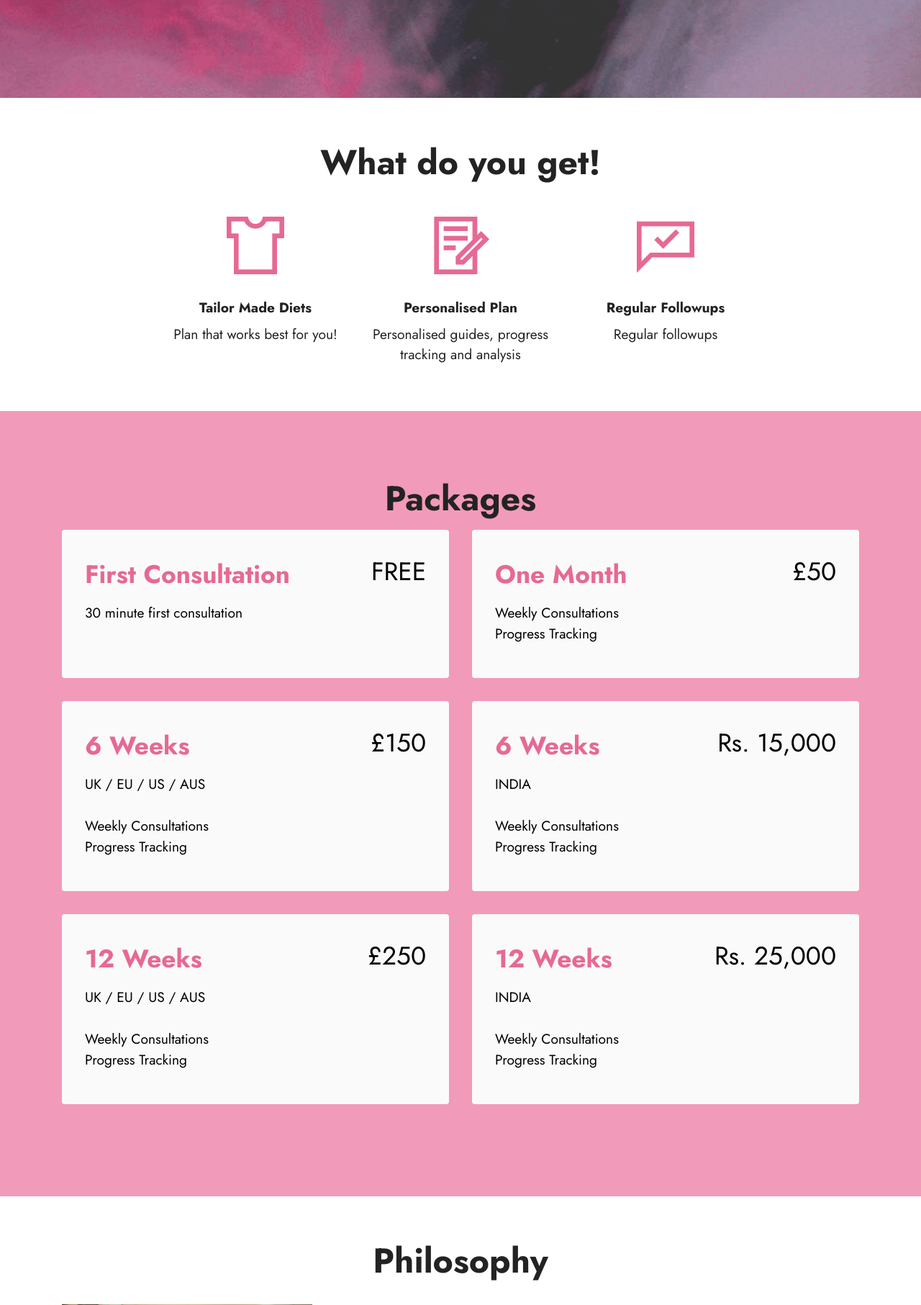
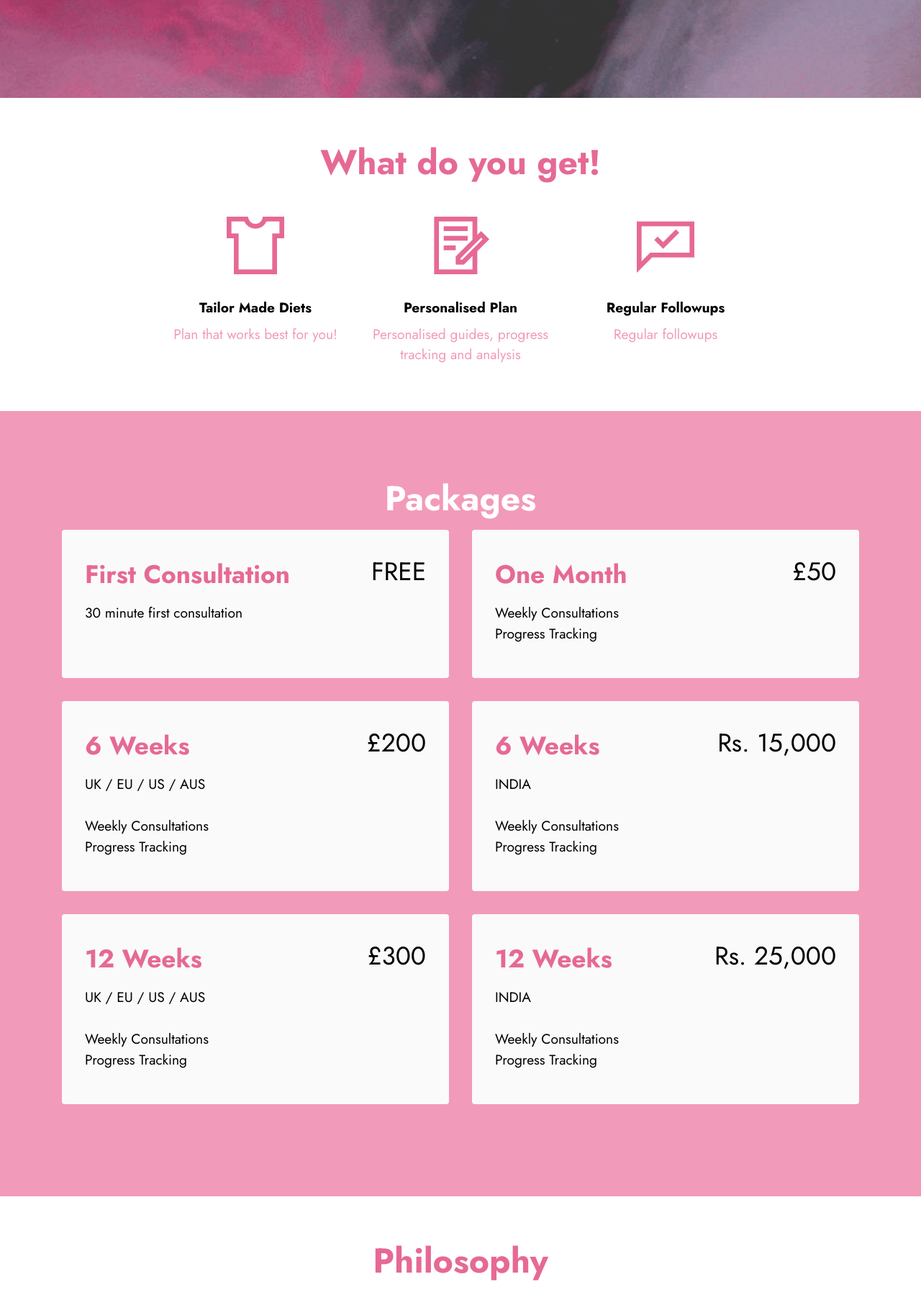
Before and after one commit to raghdip/boldnix.github.io, a PHP site: page / in a window 1280 px wide. Shown: the part 664-2477 px from the top of the page at 72% size. Run offline with PHP 8.4, Linux system fonts and the light colour scheme; some web fonts are replaced.

Commit message:
schedule

```diff
--- a/assets/images/hashes.json
+++ b/assets/images/hashes.json
@@ -1 +1 @@
-{"NarzWuRgGzzkENnuuj/6Cg==":"mbr-1920x1280.jpg","KJRc+4/RBRw0ouwvDOE2kA==":"bold.gif","BVXboHiuDgHMJNA5Zq0QvQ==":"bold-121x121.png","/N3YQbSULnQjhmVSTCOj5Q==":"bold-1-121x121.png","w5pY9egrPBhbBHDAUfDHHQ==":"bold-500x500.png","yHlkplqKm9sRB1vs9x2KAg==":"bold-1-500x500.png","XoR4GEKaWruA8kqwLD7G9w==":"bold-2-500x500.png","mzqn5J4Y7kV0xE7dJV/M9w==":"mbr-1000x667.jpg","sNIDhyk97ZTxLY3/czXFbg==":"mbr-1-1000x667.jpg","XOZHhawbAuX6AkQ8Qc+FOw==":"mbr-1000x661.jpg","4kXFEAjiKdlwxPohMeUxAA==":"bold%20(1)-500x500.png","6Nw8tKU09uFG82xTXzaRpA==":"ezgif-2-a26d43f3e6.gif","btUx6k7/KwqUMnSR+M6FwQ==":"ezgif-2-74ef3ade81.gif","A+PvaZjBqx/wx3A4HSb3ow==":"ink%20-%2058193.gif","pIuY1bhRjNtFY3XYSf4osA==":"ezgif-2-99bfd5156f.gif","55bR1QLSB4X3A6LxsNZCmA==":"ezgif-2-b2cf30c821.gif"}
+{"NarzWuRgGzzkENnuuj/6Cg==":"mbr-1920x1280.jpg","KJRc+4/RBRw0ouwvDOE2kA==":"bold.gif","BVXboHiuDgHMJNA5Zq0QvQ==":"bold-121x121.png","/N3YQbSULnQjhmVSTCOj5Q==":"bold-1-121x121.png","w5pY9egrPBhbBHDAUfDHHQ==":"bold-500x500.png","yHlkplqKm9sRB1vs9x2KAg==":"bold-1-500x500.png","XoR4GEKaWruA8kqwLD7G9w==":"bold-2-500x500.png","mzqn5J4Y7kV0xE7dJV/M9w==":"mbr-1000x667.jpg","sNIDhyk97ZTxLY3/czXFbg==":"mbr-1-1000x667.jpg","XOZHhawbAuX6AkQ8Qc+FOw==":"mbr-1000x661.jpg","4kXFEAjiKdlwxPohMeUxAA==":"bold%20(1)-500x500.png","6Nw8tKU09uFG82xTXzaRpA==":"ezgif-2-a26d43f3e6.gif","btUx6k7/KwqUMnSR+M6FwQ==":"ezgif-2-74ef3ade81.gif","A+PvaZjBqx/wx3A4HSb3ow==":"ink%20-%2058193.gif","pIuY1bhRjNtFY3XYSf4osA==":"ezgif-2-99bfd5156f.gif","55bR1QLSB4X3A6LxsNZCmA==":"ezgif-2-b2cf30c821.gif","vgMEMGxfItKOiulu+tjnog==":"mbr-1000x661.jpeg","M5Zdow507XBlm0Tw9YJuLQ==":"features2.jpeg","eOcbRDnDL6y+MNQVuxGlEA==":"mbr-1-1000x667.jpeg"}
--- a/assets/mobirise/css/mbr-additional.css
+++ b/assets/mobirise/css/mbr-additional.css
@@ -757,6 +757,16 @@ a {
 .cid-tm8mHfrCo0 .row {
   justify-content: center;
 }
+.cid-tm8mHfrCo0 .mbr-section-title {
+  color: #e66995;
+}
+.cid-tm8mHfrCo0 .card-title,
+.cid-tm8mHfrCo0 .iconfont-wrapper {
+  color: #000000;
+}
+.cid-tm8mHfrCo0 .card-text {
+  color: #f29ab9;
+}
 .cid-tm85hW1vtS {
   padding-top: 6rem;
   padding-bottom: 6rem;
@@ -807,6 +817,9 @@ a {
 .cid-tm85hW1vtS P {
   color: #000000;
 }
+.cid-tm85hW1vtS .mbr-section-title {
+  color: #ffffff;
+}
 .cid-tm90hrJy2d {
   padding-top: 4rem;
   padding-bottom: 3rem;
@@ -839,6 +852,9 @@ a {
   }
 }
 .cid-tm90hrJy2d .mbr-text {
+  color: #f29ab9;
+}
+.cid-tm90hrJy2d .mbr-section-title {
   color: #e66995;
 }
 .cid-tm90jVq2jN {
@@ -873,7 +889,7 @@ a {
   }
 }
 .cid-tm90jVq2jN .mbr-text {
-  color: #e66995;
+  color: #f29ab9;
 }
 .cid-tm90kwBF8j {
   padding-top: 3rem;
@@ -907,7 +923,7 @@ a {
   }
 }
 .cid-tm90kwBF8j .mbr-text {
-  color: #e66995;
+  color: #f29ab9;
 }
 .cid-s48vrXhP0J {
   padding-top: 4rem;
@@ -916,11 +932,11 @@ a {
 }
 .cid-s48vrXhP0J .mbr-section-title {
   text-align: left;
-  color: #000000;
+  color: #ffffff;
 }
 .cid-s48vrXhP0J .mbr-section-subtitle {
   text-align: left;
-  color: #000000;
+  color: #ffffff;
 }
 .cid-s48vrXhP0J .mbr-section-subtitle DIV {
   text-align: left;
@@ -949,6 +965,9 @@ a {
 .cid-tm8rXjMmk4 .mbr-section-subtitle,
 .cid-tm8rXjMmk4 .mbr-text {
   text-align: center;
+}
+.cid-tm8rXjMmk4 .mbr-section-title {
+  color: #e66995;
 }
 .cid-tm4Tz91dd8 {
   padding-top: 2rem;
@@ -991,11 +1010,17 @@ a {
 .cid-tm4Tz91dd8 .card-title {
   color: #e66995;
 }
+.cid-tm4Tz91dd8 .mbr-section-title {
+  color: #ffffff;
+}
 .cid-tm4TF8i0i4 {
   padding-top: 15px;
   padding-bottom: 15px;
-  background-color: #232323;
+  background-color: #fafafa;
   overflow: hidden;
+}
+.cid-tm4TF8i0i4 .media-container-row .mbr-text {
+  color: #e66995;
 }
 .cid-s48OLK6784 {
   z-index: 1000;
--- a/index.html
+++ b/index.html
@@ -165,7 +165,7 @@
                     <div class="top-line">
                         <h6 class="card-title mbr-fonts-style display-5">
                             <strong>6 Weeks</strong></h6>
-                        <p class="mbr-text cost mbr-fonts-style display-5">£150</p>
+                        <p class="mbr-text cost mbr-fonts-style display-5">£200</p>
                     </div>
                     <div class="bottom-line">
                         <p class="mbr-text mbr-fonts-style display-7">UK / EU / US / AUS<br><br>Weekly Consultations<br>Progress Tracking<br></p>
@@ -189,7 +189,7 @@
                     <div class="top-line">
                         <h6 class="card-title mbr-fonts-style display-5">
                             <strong>12 Weeks</strong></h6>
-                        <p class="mbr-text cost mbr-fonts-style display-5">£250</p>
+                        <p class="mbr-text cost mbr-fonts-style display-5">£300</p>
                     </div>
                     <div class="bottom-line">
                         <p class="mbr-text mbr-fonts-style display-7">UK / EU / US / AUS<br><br>Weekly Consultations<br>Progress Tracking</p>
@@ -230,7 +230,7 @@
         <div class="row align-items-center">
             <div class="col-12 col-md-4">
                 <div class="image-wrapper">
-                    <img src="assets/images/mbr-1000x661.jpg" alt="Mobirise Website Builder">
+                    <img src="assets/images/mbr-1000x661.jpeg" alt="Mobirise Website Builder">
                 </div>
             </div>
             <div class="col-12 col-md">
@@ -254,7 +254,7 @@
         <div class="row align-items-center">
             <div class="col-12 col-md-4">
                 <div class="image-wrapper">
-                    <img src="assets/images/features2.jpg" alt="Mobirise Website Builder">
+                    <img src="assets/images/features2.jpeg" alt="Mobirise Website Builder">
                 </div>
             </div>
             <div class="col-12 col-md">
@@ -278,7 +278,7 @@
         <div class="row align-items-center">
             <div class="col-12 col-md-4">
                 <div class="image-wrapper">
-                    <img src="assets/images/mbr-1-1000x667.jpg" alt="Mobirise Website Builder">
+                    <img src="assets/images/mbr-1-1000x667.jpeg" alt="Mobirise Website Builder">
                 </div>
             </div>
             <div class="col-12 col-md">
@@ -324,7 +324,6 @@ height="650" frameborder="0"></iframe>
 <!-- end Google Calendar Appointment Scheduling -->
 </div>
 
-
             </div>
         </div>
     </div>
@@ -341,7 +340,7 @@ height="650" frameborder="0"></iframe>
             <h3 class="mbr-section-title mbr-fonts-style align-center mb-0 display-2">
                 <strong>Contacts</strong>
             </h3>
-            <h4 class="mbr-section-subtitle mbr-fonts-style align-center mb-0 mt-2 display-5"></h4>
+
         </div>
         <div class="row justify-content-center mt-4">
             <div class="card col-12 col-lg-6">
```
Also changed, not shown: assets/images/features2.jpeg (added), assets/images/mbr-1-1000x667.jpeg (added), assets/images/mbr-1000x661.jpeg (added), assets/theme/js/script.js, 1 other file.
